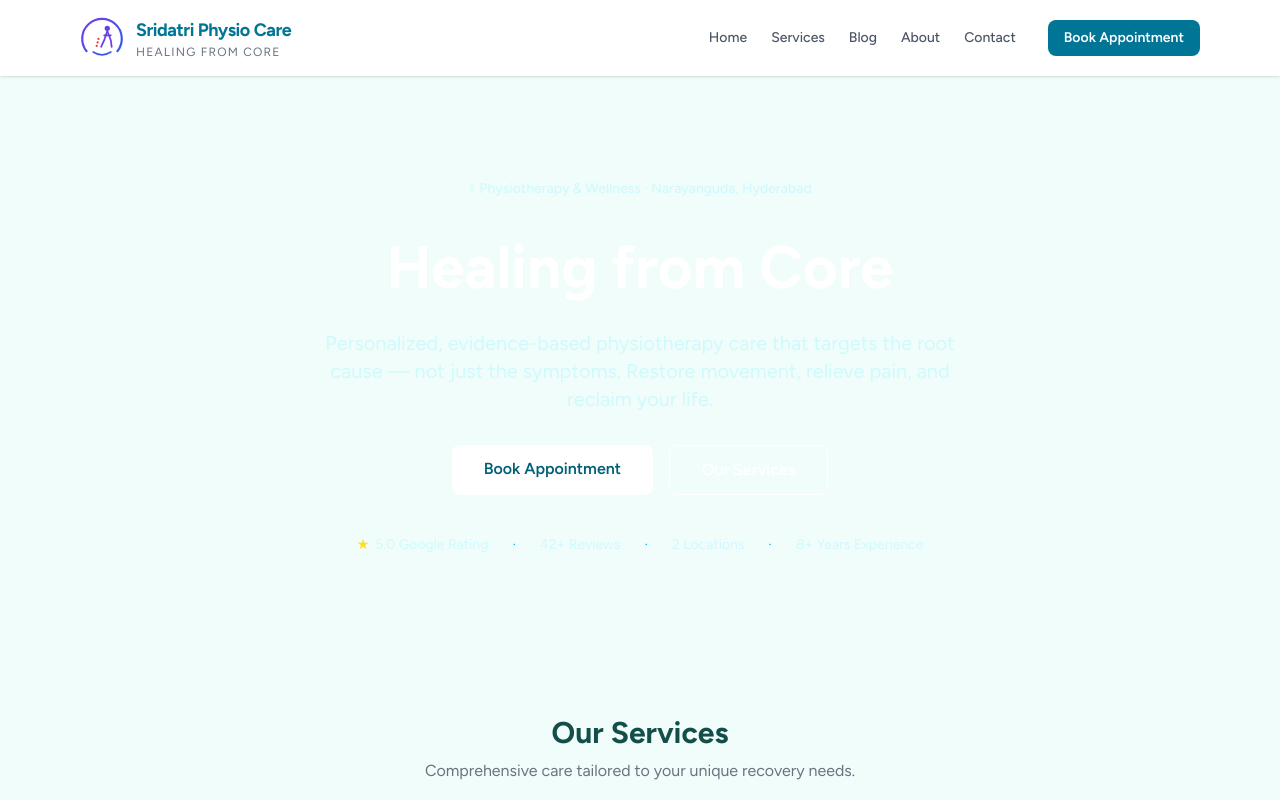
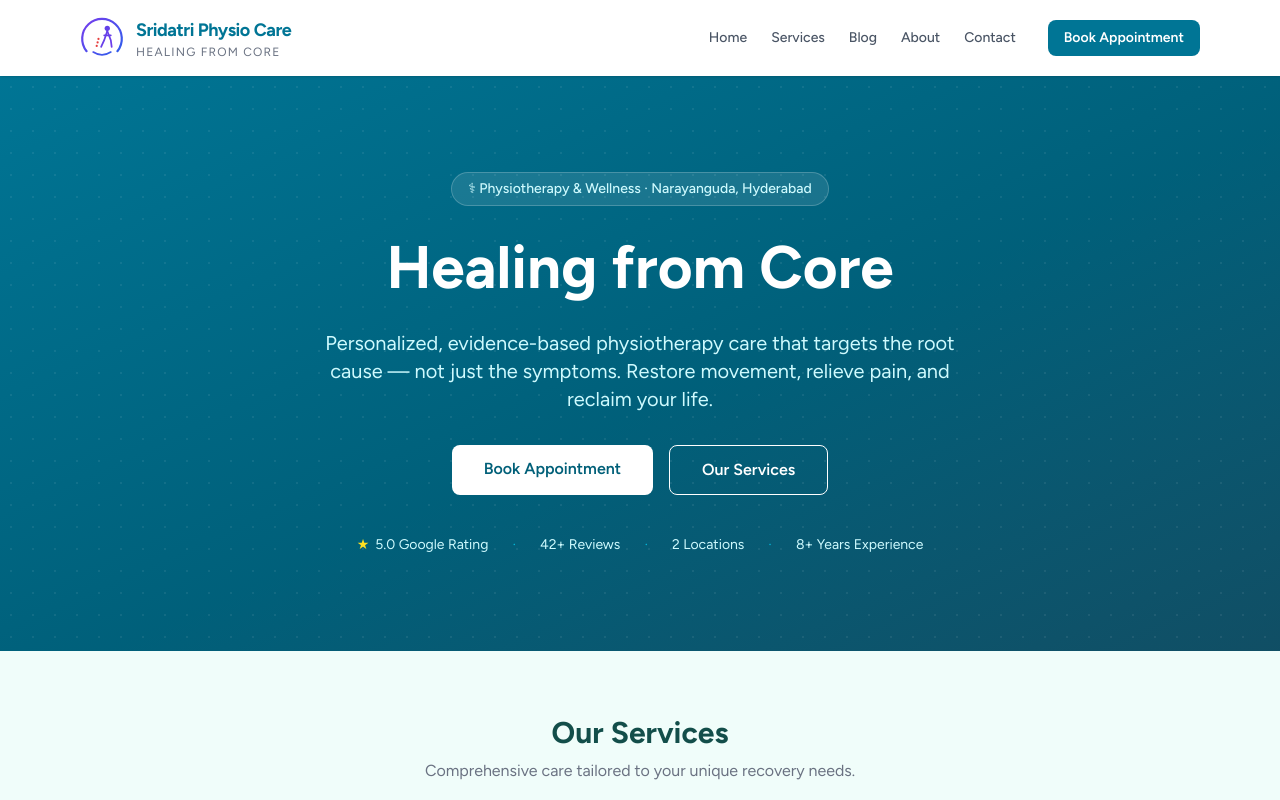
Before and after one commit to kbdcreditsolutions/SDPC, a Next.js app: page / in a window 1280 px wide. Shown: the top 800 px of the page. Built offline with nearby package versions, Linux system fonts and the light colour scheme.

Commit message:
fix: restore hero gradient broken by inline backgroundImage override
Dot-grid overlay was set directly on section style, overriding the
Tailwind bg-gradient-to-br. Moved to absolute-positioned child div.

Co-Authored-By: Claude Sonnet 4.6 <noreply@anthropic.com>

```diff
--- a/app/page.tsx
+++ b/app/page.tsx
@@ -17,14 +17,14 @@ export default function HomePage() {
   return (
     <>
       {/* Hero */}
-      <section
-        className="bg-gradient-to-br from-cyan-700 to-cyan-900 text-white relative overflow-hidden"
-        style={{
-          backgroundImage:
-            "radial-gradient(rgba(255,255,255,0.08) 1px, transparent 1px)",
-          backgroundSize: "20px 20px",
-        }}
-      >
+      <section className="bg-gradient-to-br from-cyan-700 to-cyan-900 text-white relative overflow-hidden">
+        <div
+          className="absolute inset-0 pointer-events-none"
+          style={{
+            backgroundImage: "radial-gradient(rgba(255,255,255,0.07) 1px, transparent 1px)",
+            backgroundSize: "22px 22px",
+          }}
+        />
         <div className="max-w-6xl mx-auto px-4 py-24 flex flex-col items-center text-center gap-6">
           <span className="inline-flex items-center gap-1.5 px-4 py-1.5 bg-white/10 border border-white/20 rounded-full text-sm font-medium text-cyan-100">
             ⚕ Physiotherapy &amp; Wellness · Narayanguda, Hyderabad
```
